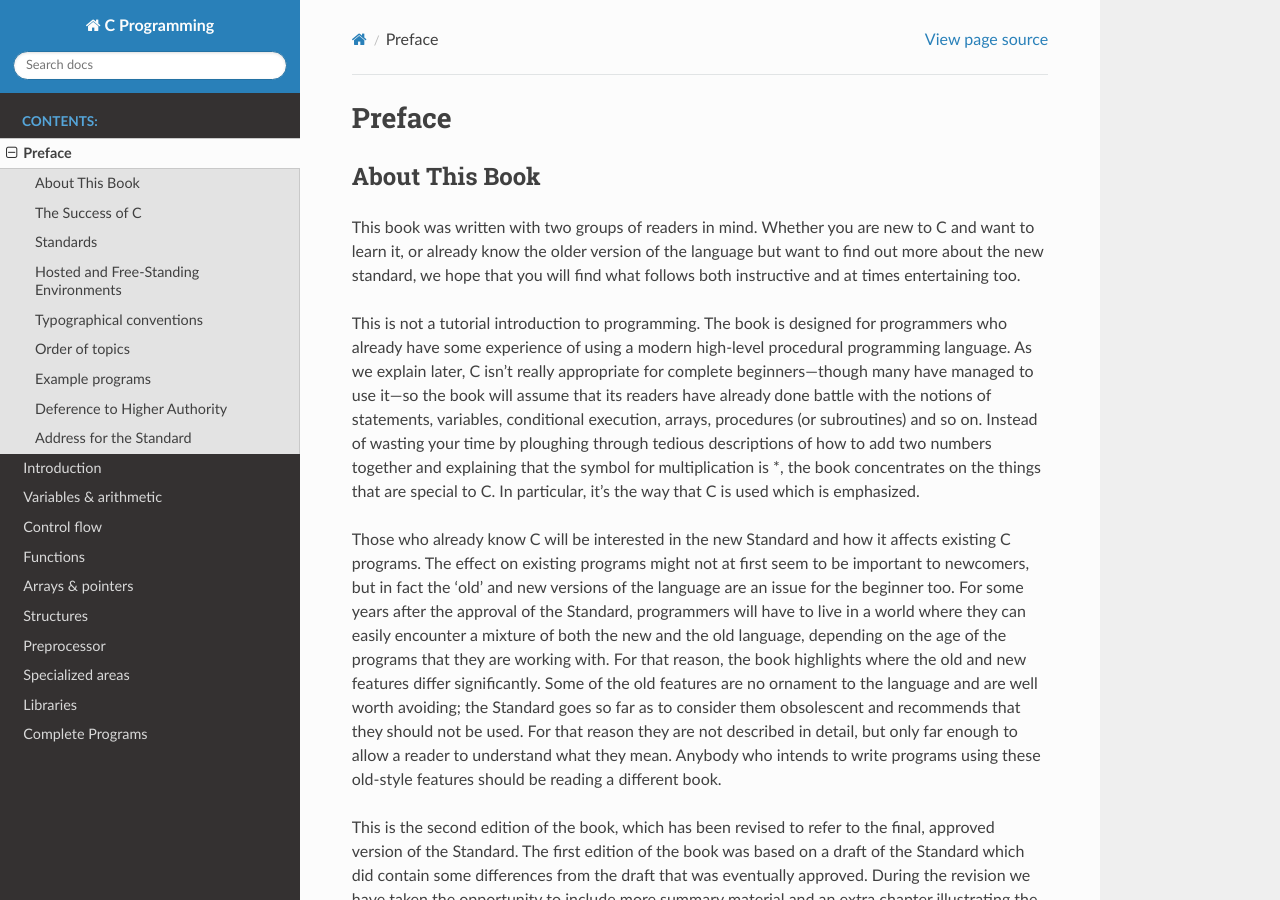
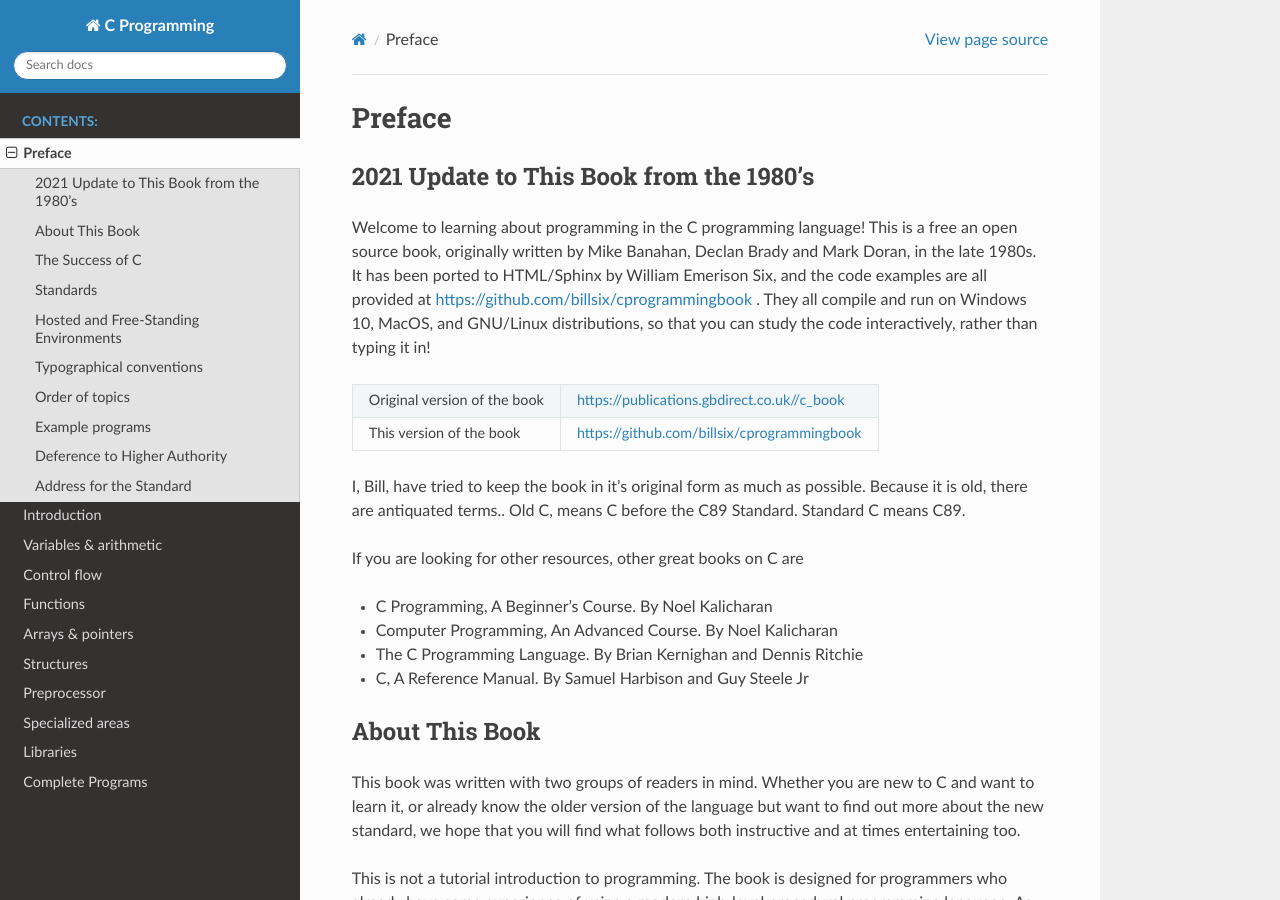
Before and after one commit to billsix/cprogrammingbook, a Sphinx documentation site: the page built from doc/00-Preface.rst, in a window 1280 px wide and 900 px high. Built offline with Sphinx 7.4.7 and the Read the Docs theme 2.0.0, drawn with Linux system fonts in a browser that asks for light colours.

Commit message:
updated preface with links to other books

```diff
--- a/doc/00-Preface.rst
+++ b/doc/00-Preface.rst
@@ -1,6 +1,36 @@
 Preface
 =======
 
+
+2021 Update to This Book from the 1980's
+----------------------------------------
+
+Welcome to learning about programming in the C programming language!
+This is a free an open source book, originally written by Mike Banahan, Declan Brady and Mark Doran,
+in the late 1980s.  It has been ported to HTML/Sphinx by William Emerison Six, and the code
+examples  are all provided at https://github.com/billsix/cprogrammingbook .  They
+all compile and run on Windows 10, MacOS, and GNU/Linux distributions, so that you can
+study the code interactively, rather than typing it in!
+
+
++-------------------------------+-----------------------------------------------+
+| Original version of the book  | https://publications.gbdirect.co.uk//c_book   |
++-------------------------------+-----------------------------------------------+
+| This version of the book      | https://github.com/billsix/cprogrammingbook   |
++-------------------------------+-----------------------------------------------+
+
+
+
+I, Bill, have tried to keep the book in it's original form as much as
+possible.  Because it is old, there are antiquated terms..  Old C, means
+C before the C89 Standard.  Standard C means C89.
+
+If you are looking for other resources, other great books on C are
+
+- C Programming, A Beginner's Course.  By Noel Kalicharan
+- Computer Programming, An Advanced Course.  By Noel Kalicharan
+- The C Programming Language. By Brian Kernighan and Dennis Ritchie
+- C, A Reference Manual.  By Samuel Harbison and Guy Steele Jr
 
 
 About This Book
```
